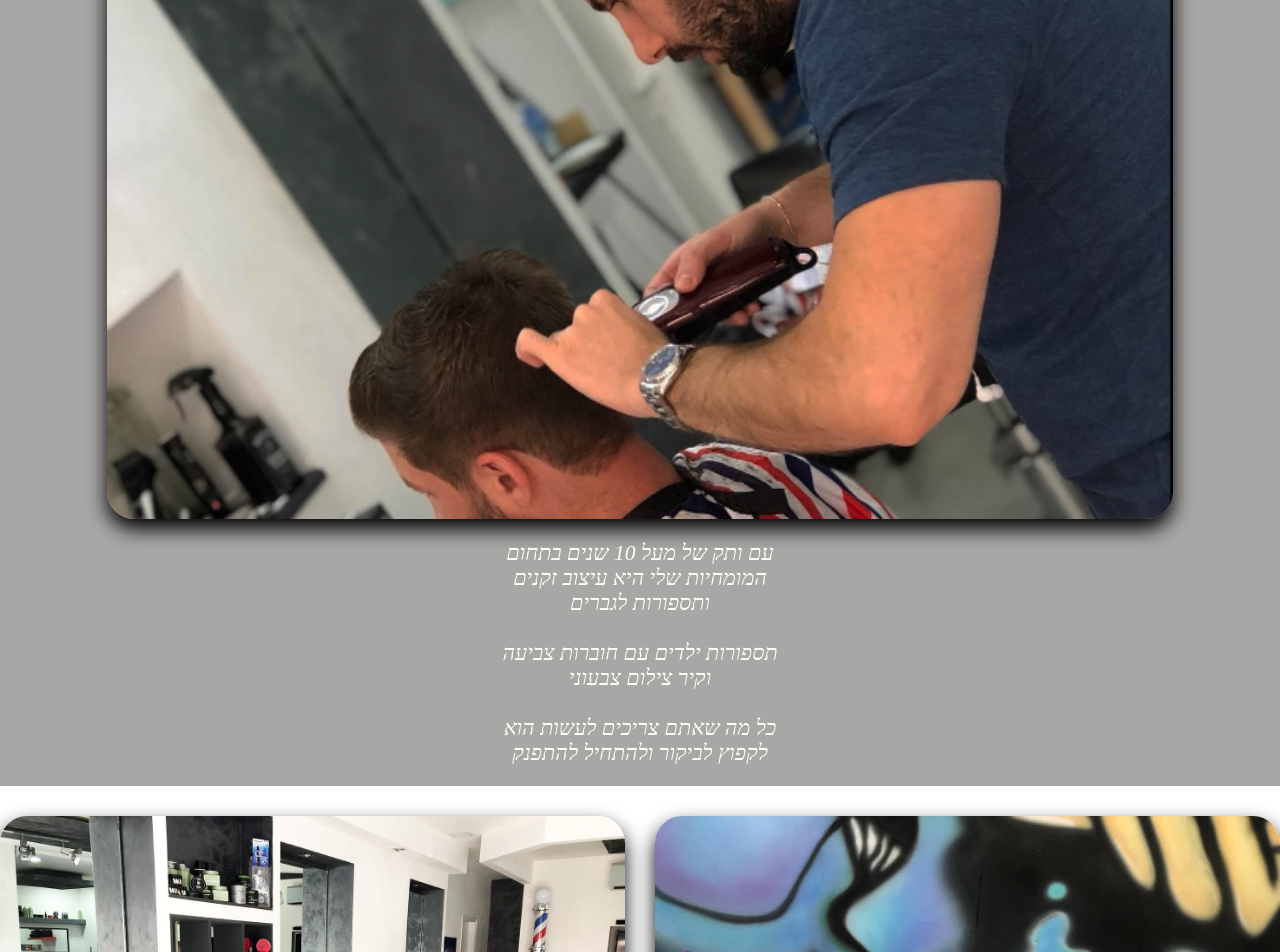
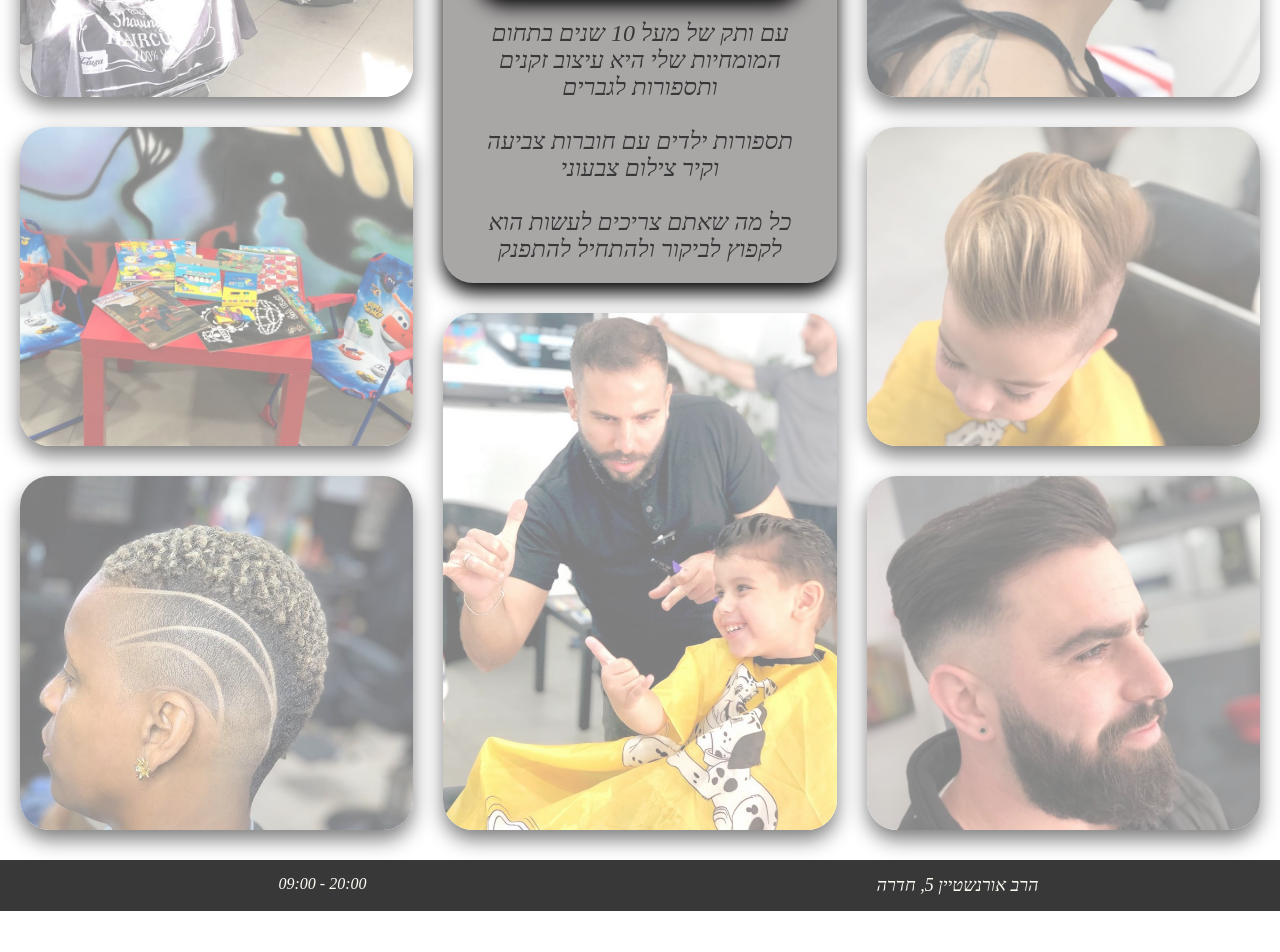
Before and after one commit to 110yinon/barber-shop, a React (Create React App) app: page / in a window 1280 px wide. Shown: the part 580-1532 px from the top of the page. After the commit the page ends 1491 px from the top, so only its background shows below. Built offline with nearby package versions, Linux system fonts and the light colour scheme.

Commit message:
styles for desktops

```diff
--- a/src/styles.css
+++ b/src/styles.css
@@ -138,6 +138,9 @@ h1,h2,h3,p{
 .header,.main,.album-list,.footer{
     grid-column: 1/13;
 }
+.footer{
+    margin-top:30px;
+}
 /* small tablet styles */
 @media screen and (min-width:700px){
     body{
@@ -145,6 +148,7 @@ h1,h2,h3,p{
     }
     .main{
         grid-row: 2;
+        margin: 30px 20px;
     }
     img{
         grid-column: span 6;
@@ -152,18 +156,77 @@ h1,h2,h3,p{
     .tablet-gap{
         gap: 30px;
     }
-    .album-list{
-        margin: 30px 20px;
-    }
     .propotion-pic{
         height: 100%;
         object-fit: cover;
     }
     .about{
-        /* grid-row: 2; */
+        grid-row: 5;
+        margin: 0 -20px;
+        margin-bottom: -30px;
+    }
+    .footer{
+        margin: 0;
     }
 }
 /* large tablets & laptop styles */
 @media screen and (min-width:1000px){
+    body{
+        font-size: 20px;
+    }
+    .tablet-gap{
+        gap: 30px;
+    }
+    .grid-rows{
+        grid-auto-rows: minmax(150px,auto);
+    }
+    img{
+        height: 100%;
+        object-fit: cover;
+    }
+    img:not(.about-pic){
+        opacity: 0.5;
+    }
+    .about{
+        grid-column: 5/9;
+        grid-row: 1/4;
+        border-radius: 1.5em;
+        margin: 0;
+        box-shadow: 0px 10px 20px black;
+    }
+    .about-context,.title{
+        color:var(--FooterBgColor)
+    }
+    .pic1{
+        grid-column: 1/5;
+        grid-row: 1/3;
+    }
+    .pic2{
+        grid-column: 1/5;
+        grid-row: 3/5;
+    }
+    .pic3{
+        grid-column: 9/13;
+        grid-row: 3/5;
+    }
+    .pic4{
+        grid-column: 9/13;
+        grid-row: 5/7;
+    }
+    .pic5{
+        grid-column: 9/13;
+        grid-row: 1/3;
+    }
+    .pic6{
+        grid-column: 5/9;
+        grid-row: 4/7;
+    }
+    .pic7{
+        grid-column: 1/5;
+        grid-row: 5/7;
+    }
+    .pic8{
+        display: none;
+    }
 
 }
```
